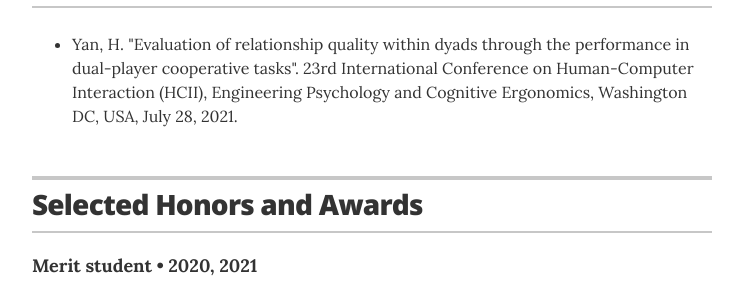
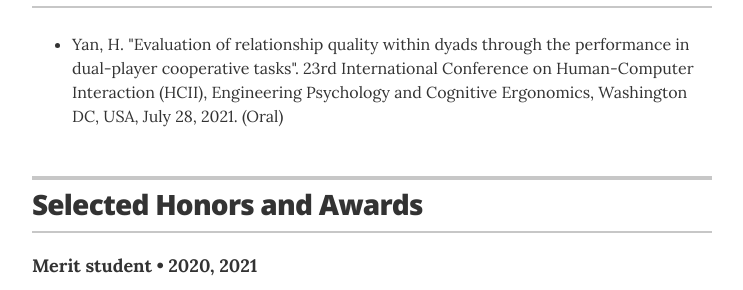
Before and after one commit to PsychYan/PsychYan.github.io, a Jekyll site: the page built from index.html, in a window 1280 px wide and 900 px high, scrolled down 2467 px. Shown: the part 226-516 px from the top of the window, without its empty margins (268-1011 px from the left). Built offline with Jekyll 4.4.1, drawn with Linux system fonts in a browser that asks for light colours.

Commit message:
Update links.yml

```diff
--- a/_data/links.yml
+++ b/_data/links.yml
@@ -1,2 +1,2 @@
 # links
-- description: Yan, H. "Evaluation of relationship quality within dyads through the performance in dual-player cooperative tasks". 23rd International Conference on Human-Computer Interaction (HCII), Engineering Psychology and Cognitive Ergonomics, Washington DC, USA, July 28, 2021.
+- description: Yan, H. "Evaluation of relationship quality within dyads through the performance in dual-player cooperative tasks". 23rd International Conference on Human-Computer Interaction (HCII), Engineering Psychology and Cognitive Ergonomics, Washington DC, USA, July 28, 2021. (Oral)
```
